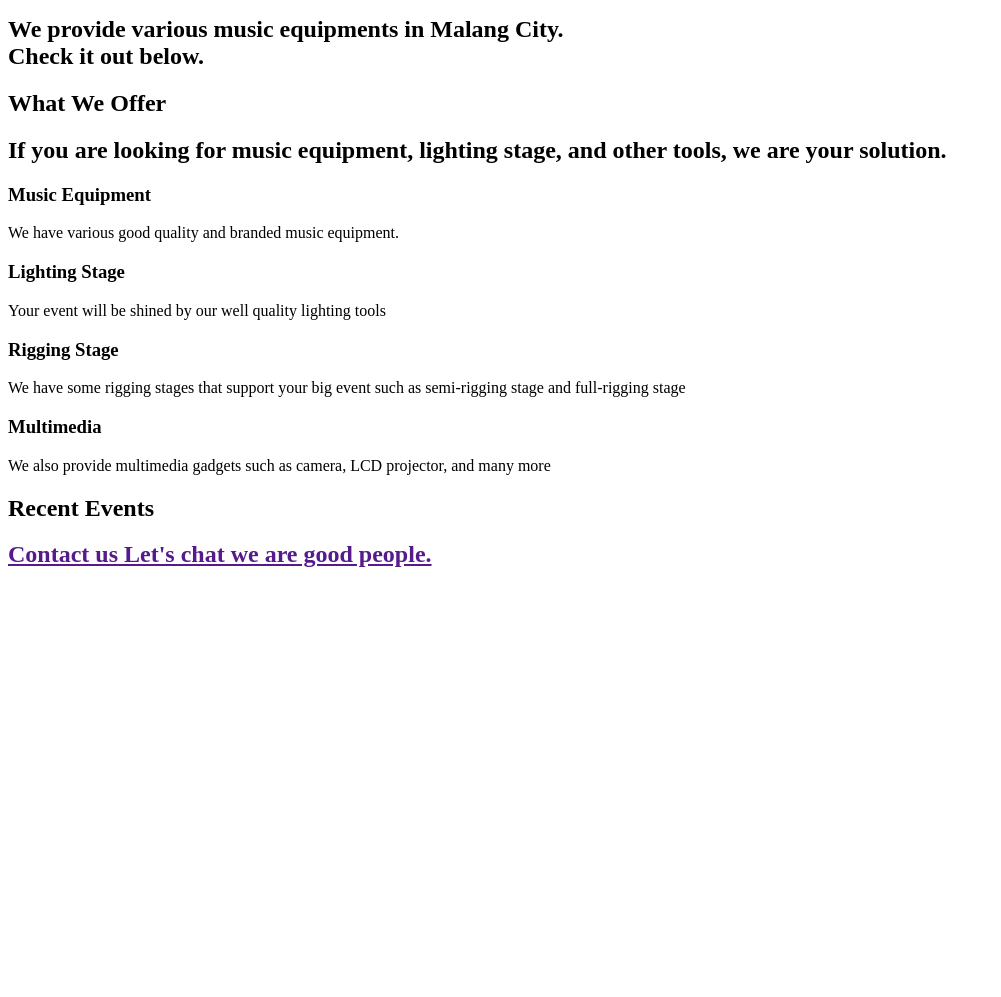
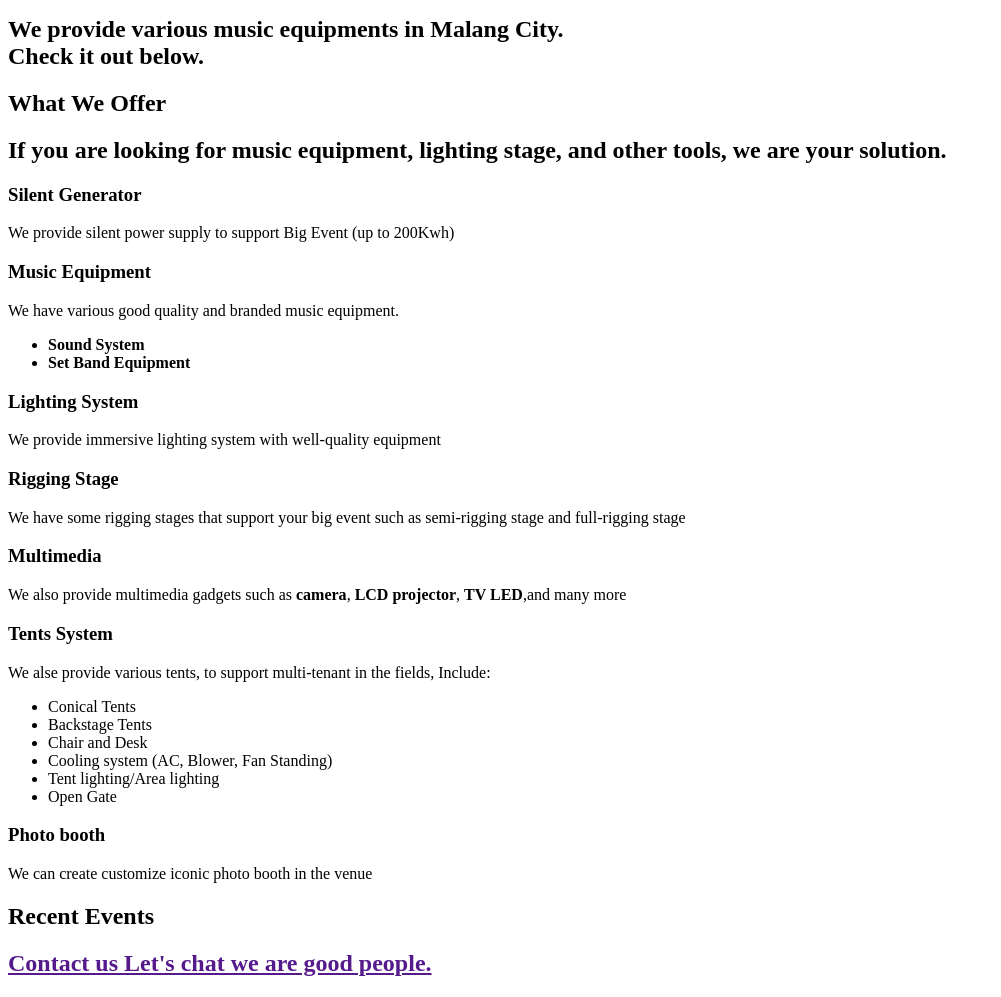
Before and after one commit to rizkiramadhan2/iwanmusikproduction, a PHP site: the page made by application/views/new/index.php in a window 1280 px wide; the page is wider, and only the part inside the window is pictured. Shown: the part 822-1819 px from the top of that part, without its empty margins (0-1001 px from the left). Before the commit the page ends 1389 px from the top of that part, so only its background shows below. Run offline with PHP 8.4, Linux system fonts and the light colour scheme; the template is opened without the code that fills it, so the values that code supplies are empty.

Commit message:
update info

```diff
--- a/application/views/new/assets-css.php
+++ b/application/views/new/assets-css.php
@@ -7,6 +7,7 @@
 <link rel="stylesheet" href="<?=base_url()?>css2/owl.carousel.min.css">
 <link rel="stylesheet" href="<?=base_url()?>fonts2/icomoon/style.css">
 <link rel="stylesheet" href="<?=base_url()?>css2/animsition.min.css">
-<link rel="stylesheet" href="https://cdnjs.cloudflare.com/ajax/libs/font-awesome/4.7.0/css/font-awesome.min.css">
+<!-- <link rel="stylesheet" href="https://cdnjs.cloudflare.com/ajax/libs/font-awesome/4.7.0/css/font-awesome.min.css"> -->
 <link rel="stylesheet" href="<?=base_url()?>css2/style.css">
 <link rel="icon" type="image/gif" href="<?php echo base_url().'images2/favicon.ico' ?>" />
+<link rel="stylesheet" href="https://cdnjs.cloudflare.com/ajax/libs/font-awesome/6.4.0/css/all.min.css" integrity="sha512-iecdLmaskl7CVkqkXNQ/ZH/XLlvWZOJyj7Yy7tcenmpD1ypASozpmT/E0iPtmFIB46ZmdtAc9eNBvH0H/ZpiBw==" crossorigin="anonymous" referrerpolicy="no-referrer" />
--- a/application/views/new/header-white.php
+++ b/application/views/new/header-white.php
@@ -17,7 +17,7 @@
         <nav class="templateux-menu js-templateux-menu" role="navigation">
           <ul class="list-unstyled">
             <li class="d-md-none d-block active"><a href="<?= base_url('home')?>" class="animsition-link">Home</a></li>
-            <li><a href="<?=base_url('work')?>" class="animsition-link">Price list</a></li>
+            <li><a href="<?=base_url('work')?>" class="animsition-link">Spec</a></li>
             <li><a href="<?=base_url('about')?>" class="animsition-link">About</a></li>
             <!-- <li><a href="<?=base_url('blog')?>" class="animsition-link">Blog</a></li> -->
             <li><a href="<?=base_url('contact')?>" class="animsition-link">Contact</a></li>
--- a/application/views/new/header.php
+++ b/application/views/new/header.php
@@ -17,7 +17,7 @@
         <nav class="templateux-menu js-templateux-menu" role="navigation">
           <ul class="list-unstyled">
             <li class="d-md-none d-block active"><a href="<?= base_url('home')?>" class="animsition-link">Home</a></li>
-            <li><a href="<?=base_url('work')?>" class="animsition-link">Price list</a></li>
+            <li><a href="<?=base_url('work')?>" class="animsition-link">Spec</a></li>
             <li><a href="<?=base_url('about')?>" class="animsition-link">About</a></li>
             <!-- <li><a href="<?=base_url('blog')?>" class="animsition-link">Blog</a></li> -->
             <li><a href="<?=base_url('contact')?>" class="animsition-link">Contact</a></li>
--- a/application/views/new/index.php
+++ b/application/views/new/index.php
@@ -38,15 +38,30 @@
 
 
             <div class="row  pt-sm-0 pt-md-5 mb-5">
+            <div class="col-lg-12">
+                <div class="media templateux-media mb-4">
+                  <div class="mr-4 icon">
+                  <span class="display-3"><i class="fa-solid fa-bolt-lightning fa-sm"></i></span>
+                </div>
+                <div class="media-body">
+                  <h3 class="h5">Silent Generator</h3>
+                  <p>We provide silent power supply to support Big Event (up to 200Kwh)</p>
+                </div>
+              </div>
+            </div>
 
               <div class="col-lg-6">
                 <div class="media templateux-media mb-4">
                   <div class="mr-4 icon">
-                    <span class="icon-monitor display-3"></span>
+                  <span class="display-3"><i class="fa-solid fa-guitar fa-sm"></i></span>
                   </div>
                   <div class="media-body">
                     <h3 class="h5">Music Equipment</h3>
                     <p>We have various good quality and branded music equipment.</p>
+                    <b><ul>
+                      <li>Sound System</li>
+                      <li>Set Band Equipment</li>
+                    </ul></b>
                   </div>
                 </div>
               </div>
@@ -54,11 +69,11 @@
               <div class="col-lg-6">
                 <div class="media templateux-media mb-4">
                   <div class="mr-4 icon">
-                    <span class="icon-command display-3"></span>
+                    <span class="display-3"><i class="fa-regular fa-lightbulb fa-sm"></i></span>
                   </div>
                   <div class="media-body">
-                    <h3 class="h5">Lighting Stage</h3>
-                    <p>Your event will be shined by our well quality lighting tools</p>
+                    <h3 class="h5">Lighting System</h3>
+                    <p>We provide immersive lighting system with well-quality equipment</p>
                   </div>
                 </div>
               </div>
@@ -66,10 +81,10 @@
             </div>
             <!-- END row -->
             <div class="row clearfix">
-              <div class="col-lg-6">
-                <div class="media templateux-media mb-4">
-                  <div class="mr-4 icon">
-                    <span class="icon-feather display-3"></span>
+            <div class="col-lg-6">
+              <div class="media templateux-media mb-4">
+                <div class="mr-4 icon">
+                  <span class="display-3"><i class="fa-solid fa-landmark fa-sm"></i></i></span>
                   </div>
                   <div class="media-body">
                     <h3 class="h5">Rigging Stage</h3>
@@ -81,11 +96,45 @@
 
                 <div class="media templateux-media mb-4">
                   <div class="mr-4 icon">
-                    <span class="icon-shopping-cart display-3"></span>
+                    <span class="display-3"><i class="fa-solid fa-clapperboard fa-sm"></i></span>
                   </div>
                   <div class="media-body">
                     <h3 class="h5">Multimedia</h3>
-                    <p>We also provide multimedia gadgets such as camera, LCD projector, and many more </p>
+                    <p>We also provide multimedia gadgets such as <b>camera</b>, <b>LCD projector</b>, <b>TV LED</b>,and many more </p>
+                  </div>
+                </div>
+              </div>
+            </div>
+            <!-- END row -->
+            <div class="row clearfix">
+              <div class="col-lg-6">
+                <div class="media templateux-media mb-4">
+                  <div class="mr-4 icon">
+                  <span class="display-3"><i class="fa-solid fa-tents fa-sm"></i></span>
+                </div>
+                <div class="media-body">
+                    <h3 class="h5">Tents System</h3>
+                    <p>We alse provide various tents, to support multi-tenant in the fields, Include:</p>
+                    <ul>
+                      <li>Conical Tents</li>
+                      <li>Backstage Tents</li>
+                      <li>Chair and Desk</li>
+                      <li>Cooling system (AC, Blower, Fan Standing)</li>
+                      <li>Tent lighting/Area lighting</li>
+                      <li>Open Gate</li>
+                    </ul>
+                  </div>
+                </div>
+              </div>
+              <div class="col-lg-6">
+
+                <div class="media templateux-media mb-4">
+                  <div class="mr-4 icon">
+                    <span class="display-3"><i class="fa-solid fa-tents fa-sm"></i></span>
+                  </div>
+                  <div class="media-body">
+                    <h3 class="h5">Photo booth</h3>
+                    <p>We can create customize iconic photo booth in the venue</p>
                   </div>
                 </div>
               </div>
@@ -231,6 +280,44 @@
     userid = '4009172816', // User ID - get it in source HTML of your Instagram profile or look at the next example :)
     num_photos = 20; // how much photos do you want to get
 
+
+        let obj = [
+            {
+                url: '<?=base_url()?>images2/Event-PJT-1-BUMN-Mudik-Gratis-2023.jpg',
+                text: 'Event PJT 1 BUMN Mudik Gratis 2023',
+            },
+            {
+                url: '<?=base_url()?>images2/Fakultas-Kedokteran-Hewan-Universitas-Brawijaya.jpg',
+                text: 'Fakultas Kedokteran Hewan Universitas Brawijaya',
+            },
+            {
+                url: '<?=base_url()?>images2/Golden-Tulip-Holland-Resort-Batu.jpg',
+                text: 'Golden Tulip Holland Resort Batu',
+            },
+            {
+                url: '<?=base_url()?>images2/Grand-Mercure-Malang-Mirama.jpg',
+                text: 'Grand Mercure Malang Mirama',
+            },
+            {
+                url: '<?=base_url()?>images2/Savana-Hotel-Convention-Malang.jpg',
+                text: 'Savana Hotel Convention Malang',
+            },
+            {
+                url: '<?=base_url()?>images2/Taman-Krida-Suhat-Kota-Malang.jpg',
+                text: 'Taman Krida Suhat Kota Malang',
+            },
+        ]
+        for (var i = 0; i < obj.length; i++) {
+            let o = obj[i]
+            $('.feed2').append('<div class="col-lg-6"><a class="post dis" href="#next2"  data-aos="fade-up" data-aos-delay="200"><figure><img src="'+o.url+'" alt="Free Template" class="img-fluid">  </figure><div class="post-hover"><div class="post-hover-inner"><h2 style="font-size:1.25em">'+o.text+'</h2><span>'+'</span></div></div></a></div>')
+        }
+
+
+      //$('ul').append('<li><img src="'+data.data[x].images.low_resolution.url+'"></li>'); // data.data[x].images.low_resolution.url - URL of image, 306х306
+      // data.data[x].images.thumbnail.url - URL of image 150х150
+      // data.data[x].images.standard_resolution.url - URL of image 612х612
+      // data.data[x].link - Instagram post URL
+
 $.ajax({
   url: 'https://api.instagram.com/v1/users/' + userid + '/media/recent', // or /users/self/media/recent for Sandbox
   dataType: 'jsonp',
--- a/application/views/new/work.php
+++ b/application/views/new/work.php
@@ -16,7 +16,7 @@
       <div class="container">
         <div class="row align-items-center justify-content-center intro">
           <div class="col-md-10" data-aos="fade-up">
-            <h1>Price List</h1>
+            <h1>Spec</h1>
             <p class="lead">For your convenience, your needs will be adjusted based on your budget. If you looking for some specifications, we have it below.</p>
             <a href="#next" class="go-down js-smoothscroll"></a>
           </div>
```
Also changed, not shown: application/views/new/contact.php (+18 -19 lines), images2/Event-PJT-1-BUMN-Mudik-Gratis-2023.jpg (added), images2/Fakultas-Kedokteran-Hewan-Universitas-Brawijaya.jpg (added), images2/Golden-Tulip-Holland-Resort-Batu.jpg (added), images2/Grand-Mercure-Malang-Mirama.jpg (added), images2/Savana-Hotel-Convention-Malang.jpg (added), images2/Taman-Krida-Suhat-Kota-Malang.jpg (added).
